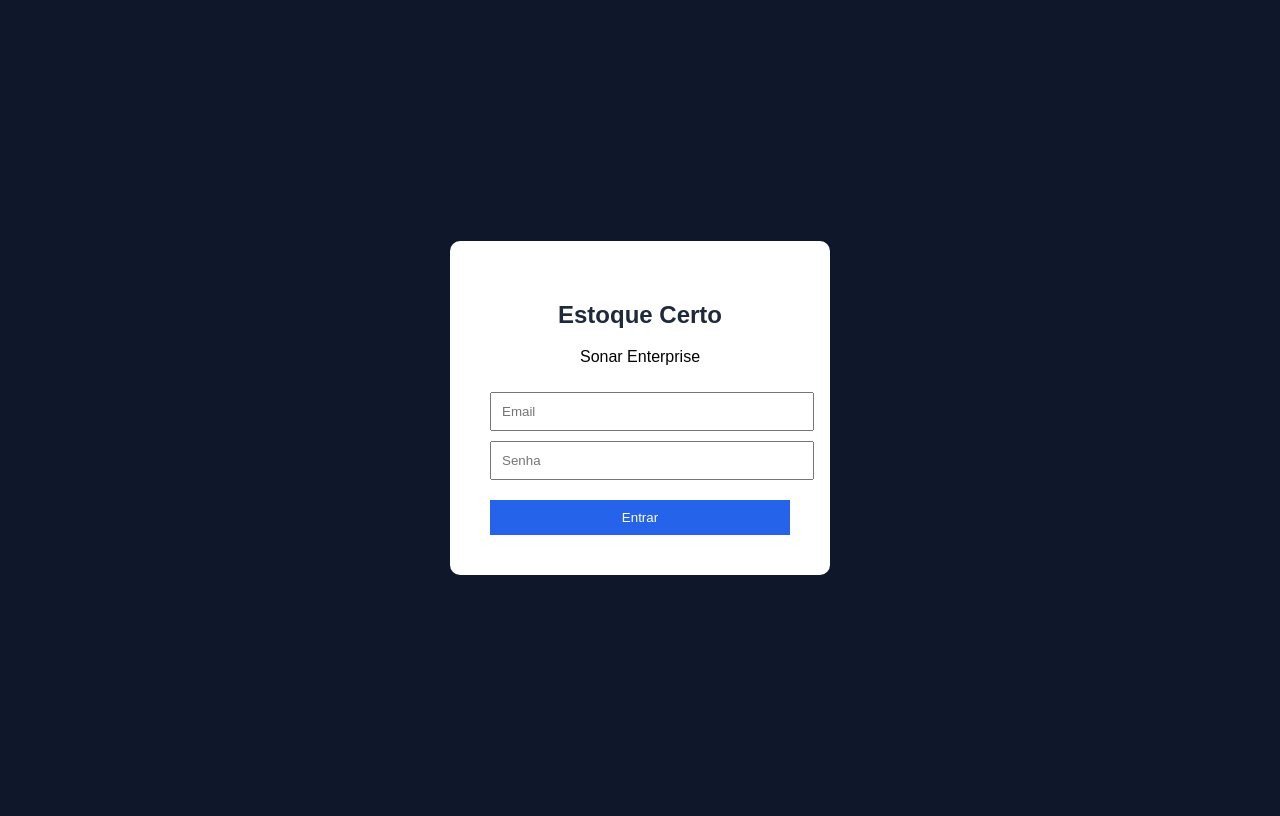
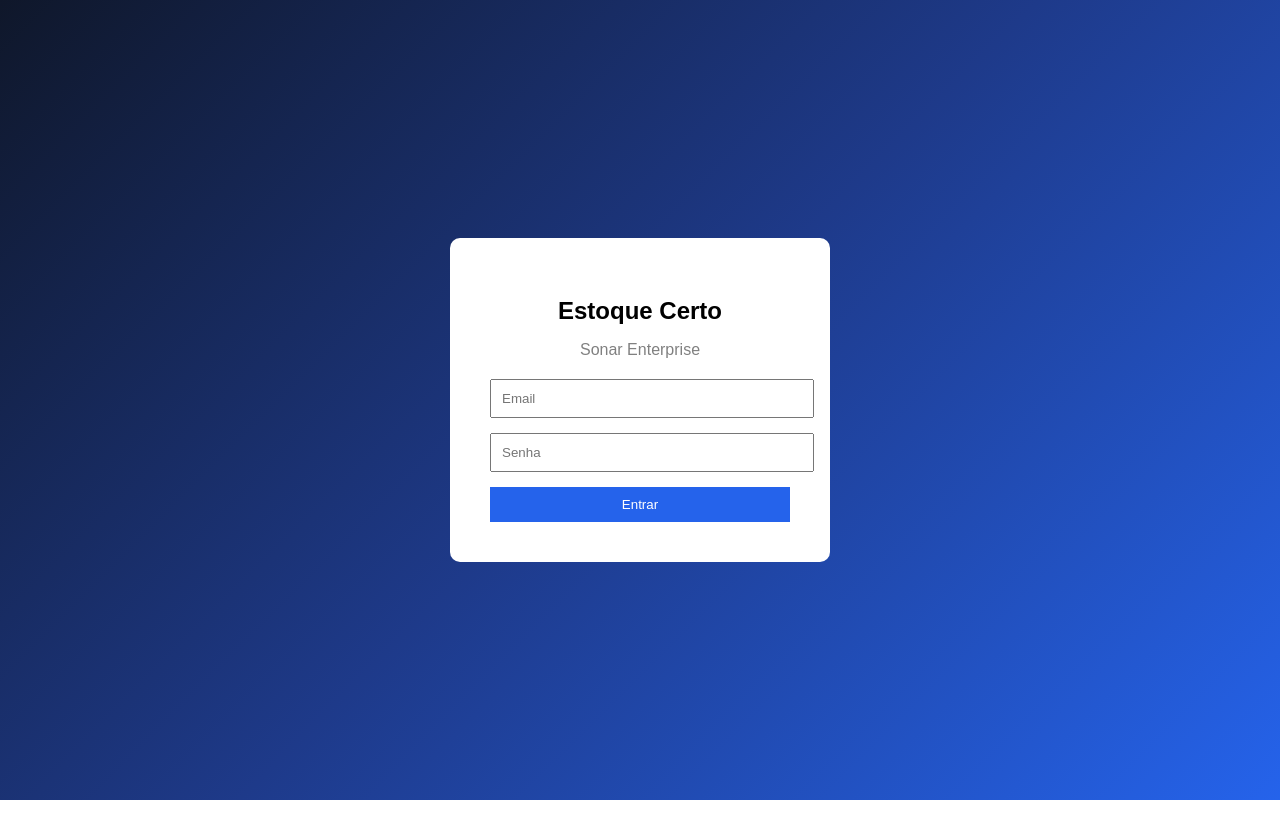
Before and after one commit to miguelroan09-art/sonar-enterprise-OFC, a Flask app: page / in a window 1280 px wide. Run offline with Flask 3, Linux system fonts and the light colour scheme.

Commit message:
Update login.html

```diff
--- a/templates/login.html
+++ b/templates/login.html
@@ -1,44 +1,59 @@
 <!DOCTYPE html>
 <html>
 <head>
+
 <title>Login - Estoque Certo</title>
 
 <style>
 
 body{
-    font-family: Arial;
-    background:#0f172a;
+    margin:0;
+    font-family:Arial;
+
+    /* DEGRADÊ AZUL */
+    background: linear-gradient(135deg,#0f172a,#1e3a8a,#2563eb);
+
+    height:100vh;
     display:flex;
     justify-content:center;
     align-items:center;
-    height:100vh;
 }
 
 .box{
+
     background:white;
     padding:40px;
+    width:300px;
     border-radius:10px;
-    width:300px;
     text-align:center;
+
 }
 
 h2{
-    color:#1e293b;
+    margin-bottom:5px;
+}
+
+p{
+    color:gray;
+    margin-bottom:20px;
 }
 
 input{
+
     width:100%;
     padding:10px;
-    margin-top:10px;
+    margin-bottom:15px;
+
 }
 
 button{
+
     width:100%;
     padding:10px;
+
     background:#2563eb;
     color:white;
     border:none;
-    margin-top:20px;
     cursor:pointer;
 }
 
```
